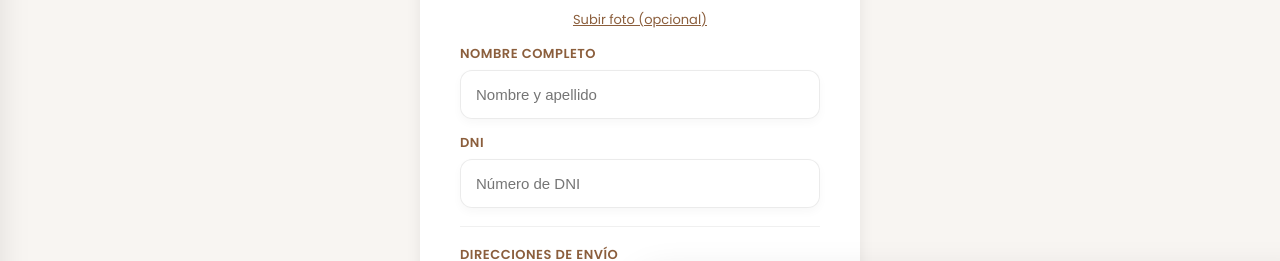
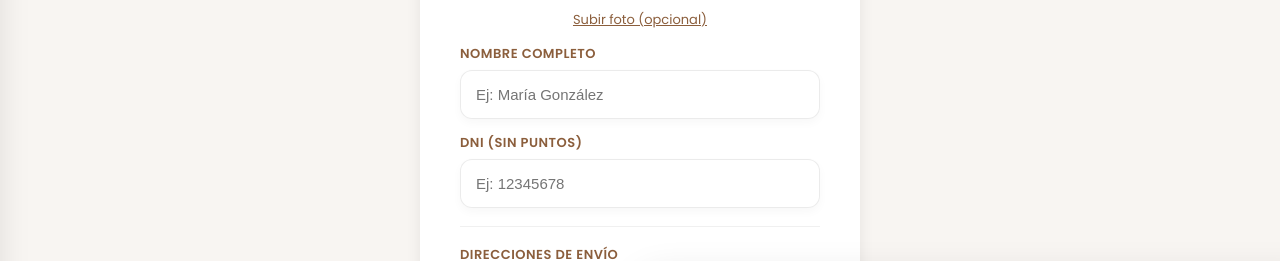
Before and after one commit to Gaston-30/ecommerce-react, a React (Vite) app in the folder ecommerce/: page /perfil in a window 1280 px wide. Shown: the part 374-635 px from the top of the page. Built offline with nearby package versions, Linux system fonts and the light colour scheme.

Commit message:
Listo para prueba de pago

```diff
--- a/ecommerce/src/pages/CompleteProfile.jsx
+++ b/ecommerce/src/pages/CompleteProfile.jsx
@@ -118,9 +118,6 @@ function CompleteProfile() {
           setDni(data.dni || "")
           setCurrentAvatar(data.avatar_url || null)
           setIsEditing(true)
-           if (data.nombre_completo && data.dni) {
-        navigate("/")
-        }
         }
         setLoadingProfile(false)
       })
@@ -286,19 +283,19 @@ function CompleteProfile() {
           <div style={styles.inputWrapper}>
             <label style={styles.sectionLabel}>Nombre completo</label>
             <EditableField
-              label="Nombre y apellido"
+              label="Ej: María González"
               value={nombreCompleto}
               onSave={setNombreCompleto}
               isEditing={isEditing}
             />
           </div>
 
-          <div style={styles.inputWrapper}>
-            <label style={styles.sectionLabel}>DNI</label>
+         <div style={styles.inputWrapper}>
+            <label style={styles.sectionLabel}>DNI (sin puntos)</label>
             <EditableField
-              label="Número de DNI"
+              label="Ej: 12345678"
               value={dni}
-              onSave={setDni}
+              onSave={(val) => setDni(val.replace(/\D/g, ""))}
               isEditing={isEditing}
             />
           </div>
```
